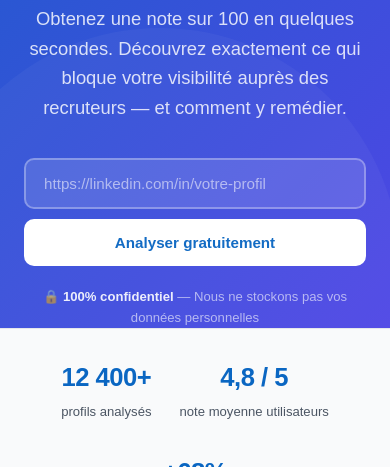
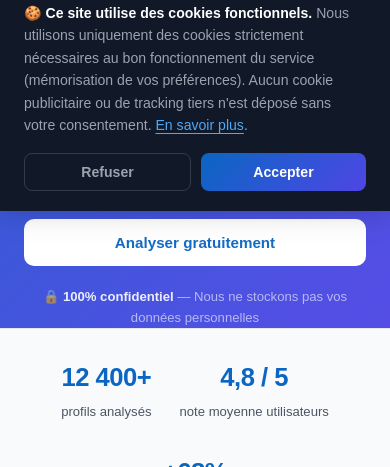
Before and after one commit to Botlings/Optinkedin, a plain HTML site: page index.html in a window 390 px wide. Shown: the part 633-1100 px from the top of the page. Drawn offline with Linux system fonts and the light colour scheme.

Commit message:
feat: add RGPD cookie consent banner with localStorage persistence — index.html (#6)

````diff
--- a/index.html
+++ b/index.html
@@ -3,9 +3,14 @@
 <head>
   <meta charset="UTF-8" />
   <meta name="viewport" content="width=device-width, initial-scale=1.0" />
-  <!-- CSP restrictive : pas de JS inline, pas de ressources externes non listées -->
+  <!--
+    CSP mise à jour : script-src 'unsafe-inline' ajouté pour permettre le JS
+    inline du bandeau RGPD (site statique sans bundler — pas de nonce disponible).
+    Tous les autres directives restent restrictives.
+  -->
   <meta http-equiv="Content-Security-Policy" content="
     default-src 'none';
+    script-src 'unsafe-inline';
     style-src 'unsafe-inline' https://fonts.googleapis.com;
     font-src https://fonts.gstatic.com;
     img-src 'self';
@@ -18,14 +23,8 @@
   <meta http-equiv="Permissions-Policy" content="camera=(), microphone=(), geolocation=()" />
   <title>OptinkedIn — Évaluez et optimisez votre profil LinkedIn</title>
   <meta name="description" content="Obtenez une note sur 100 pour votre profil LinkedIn et des recommandations IA personnalisées pour attirer plus de recruteurs." />
-  <!-- Intégrité de sous-ressource sur la connexion Google Fonts (preconnect) -->
   <link rel="preconnect" href="https://fonts.googleapis.com" crossorigin />
   <link rel="preconnect" href="https://fonts.gstatic.com" crossorigin />
-  <!--
-    SRI non applicable sur une feuille de style chargée dynamiquement par Google Fonts
-    (le hash change à chaque variante demandée) — le blocage CSP suffit : seul
-    fonts.googleapis.com et fonts.gstatic.com sont autorisés en style/font.
-  -->
   <link href="https://fonts.googleapis.com/css2?family=Plus+Jakarta+Sans:wght@400;500;600;700;800&display=swap" rel="stylesheet" />
   <style>
     /* ─── Reset & Base ─────────────────────────────────────────────── */
@@ -89,6 +88,11 @@
       50%       { transform: translateY(-10px) rotate(-3deg); }
     }
 
+    @keyframes slideUpBanner {
+      from { transform: translateY(100%); opacity: 0; }
+      to   { transform: translateY(0);    opacity: 1; }
+    }
+
     /* ─── Layout helpers ───────────────────────────────────────────── */
     .container {
       max-width: var(--max-width);
@@ -957,6 +961,117 @@
       color: var(--white);
     }
 
+    /* ─── COOKIE BANNER ─────────────────────────────────────────────── */
+    #cookie-banner {
+      position: fixed;
+      bottom: 0; left: 0; right: 0;
+      z-index: 9999;
+      background: var(--gray-900);
+      border-top: 1px solid rgba(255,255,255,0.10);
+      padding: 20px 24px;
+      animation: slideUpBanner 0.4s cubic-bezier(0.16, 1, 0.3, 1) both;
+      /* S'assure que le bandeau ne soit pas masqué par d'autres éléments fixed */
+      box-shadow: 0 -4px 32px rgba(0,0,0,0.25);
+    }
+
+    /* Quand le bandeau est masqué via JS */
+    #cookie-banner[hidden] {
+      display: none;
+    }
+
+    .cookie-banner-inner {
+      max-width: var(--max-width);
+      margin: 0 auto;
+      display: flex;
+      align-items: center;
+      justify-content: space-between;
+      gap: 24px;
+      flex-wrap: wrap;
+    }
+
+    .cookie-banner-text {
+      flex: 1;
+      min-width: 260px;
+    }
+
+    .cookie-banner-text p {
+      font-size: 0.88rem;
+      color: var(--gray-400);
+      line-height: 1.6;```
+    }
+
+    .cookie-banner-text p strong {
+      color: var(--white);
+      font-weight: 700;
+    }
+
+    .cookie-banner-text a {
+      color: var(--blue-light);
+      text-decoration: underline;
+      text-underline-offset: 3px;
+      transition: color 0.2s;
+    }
+
+    .cookie-banner-text a:hover {
+      color: var(--white);
+    }
+
+    .cookie-banner-actions {
+      display: flex;
+      gap: 10px;
+      flex-shrink: 0;
+      flex-wrap: wrap;
+    }
+
+    .cookie-btn-accept {
+      background: var(--gradient-hero);
+      color: var(--white);
+      border: none;
+      padding: 10px 22px;
+      border-radius: 8px;
+      font-family: inherit;
+      font-size: 0.88rem;
+      font-weight: 700;
+      cursor: pointer;
+      transition: opacity 0.2s, transform 0.2s;
+      white-space: nowrap;
+    }
+
+    .cookie-btn-accept:hover {
+      opacity: 0.9;
+      transform: translateY(-1px);
+    }
+
+    .cookie-btn-accept:focus-visible {
+      outline: 2px solid var(--blue-light);
+      outline-offset: 3px;
+    }
+
+    .cookie-btn-decline {
+      background: transparent;
+      color: var(--gray-400);
+      border: 1px solid rgba(255,255,255,0.15);
+      padding: 10px 22px;
+      border-radius: 8px;
+      font-family: inherit;
+      font-size: 0.88rem;
+      font-weight: 600;
+      cursor: pointer;
+      transition: color 0.2s, border-color 0.2s, transform 0.2s;
+      white-space: nowrap;
+    }
+
+    .cookie-btn-decline:hover {
+      color: var(--white);
+      border-color: rgba(255,255,255,0.35);
+      transform: translateY(-1px);
+    }
+
+    .cookie-btn-decline:focus-visible {
+      outline: 2px solid var(--blue-light);
+      outline-offset: 3px;
+    }
+
     /* ─── RESPONSIVE ────────────────────────────────────────────────── */
     @media (max-width: 768px) {
       .hero-inner {
@@ -1033,6 +1148,22 @@
         flex-direction: column;
         align-items: center;
         padding: 0 16px;
+      }
+
+      .cookie-banner-inner {
+        flex-direction: column;
+        align-items: flex-start;
+        gap: 16px;
+      }
+
+      .cookie-banner-actions {
+        width: 100%;
+      }
+
+      .cookie-btn-accept,
+      .cookie-btn-decline {
+        flex: 1;
+        text-align: center;
       }
     }
 
@@ -1079,7 +1210,6 @@
           <p class="hero-sub">
             Obtenez une note sur 100 en quelques secondes. Découvrez exactement ce qui bloque votre visibilité auprès des recruteurs — et comment y remédier.
           </p>
-          <!-- form-action 'self' dans la CSP garantit que la soumission ne peut cibler qu'une origine identique -->
           <form class="hero-form" action="#" method="get" novalidate>
             <input
               type="url"
@@ -1279,11 +1409,11 @@
             <li><span class="check">✓</span> Diagnostic de chaque section</li>
             <li><span class="check">✓</span> Identification des points faibles</li>
             <li><span class="check">✓</span> Résultats en 30 secondes</li>
-            <li><span class="check">✓</span> <strong>Recommandations rédigées par l'IA</strong></li>
+            <li><span class="check">✓</span> <strong>Recommandations rédigées par l'IA</strong></li></li>
             <li><span class="check">✓</span> <strong>Suggestions de mots-clés sectoriels</strong></li>
             <li><span class="check">✓</span> <strong>Exemples de phrases optimisées</strong></li>
           </ul>
-          <a href="#hero" class="btn-featured">Obtenir mes recommandations IA →</a>
+          <a href="https://buy.stripe.com/7sYfZh520gyXem39rh6sw00" target="_blank" rel="noopener noreferrer" class="btn-featured">Obtenir mes recommandations IA →</a>
         </div>
 
       </div>
@@ -1351,7 +1481,6 @@
     <div class="container">
       <h2 class="cta-final-title">Prêt à savoir ce que les recruteurs voient vraiment ?</h2>
       <p class="cta-final-sub">Analysez votre profil LinkedIn gratuitement en 30 secondes. Aucune inscription, aucune carte bancaire requise.</p>
-      <!-- form-action 'self' dans la CSP garantit que la soumission ne peut cibler qu'une origine identique -->
       <form class="cta-final-form" action="#" method="get" novalidate>
         <input
           type="url"
@@ -1421,5 +1550,80 @@
     </div>
   </footer>
 
+  <!-- ─── BANDEAU RGPD / COOKIES ────────────────────────────────────── -->
+  <!--
+    Le bandeau est rendu visible par défaut (pas d'attribut hidden).
+    Le script ci-dessous le masque immédiatement si un choix est déjà
+    enregistré en localStorage, évitant tout flash visible au chargement.
+  -->
+  <div
+    id="cookie-banner"
+    role="region"
+    aria-label="Gestion des cookies"
+    aria-live="polite"
+  >
+    <div class="cookie-banner-inner">
+      <div class="cookie-banner-text">
+        <p>
+          <strong>🍪 Ce site utilise des cookies fonctionnels.</strong>
+          Nous utilisons uniquement des cookies strictement nécessaires au bon
+          fonctionnement du service (mémorisation de vos préférences). Aucun
+          cookie publicitaire ou de tracking tiers n'est déposé sans votre consentement.
+          <a href="#" rel="noopener noreferrer">En savoir plus</a>.
+        </p>
+      </div>
+      <div class="cookie-banner-actions">
+        <button class="cookie-btn-decline" id="cookie-btn-decline" type="button">
+          Refuser
+        </button>
+        <button class="cookie-btn-accept" id="cookie-btn-accept" type="button">
+          Accepter
+        </button>
+      </div>
+    </div>
+  </div>
+
+  <script>
+    (function () {
+      var STORAGE_KEY = 'optinkedin_cookie_consent';
+      var banner = document.getElementById('cookie-banner');
+      var btnAccept = document.getElementById('cookie-btn-accept');
+      var btnDecline = document.getElementById('cookie-btn-decline');
+
+      // Masque instantanément le bandeau si un choix a déjà été enregistré,
+      // avant tout rendu, pour éviter le flash au rechargement.
+      var existingChoice = localStorage.getItem(STORAGE_KEY);
+      if (existingChoice !== null) {
+        banner.hidden = true;
+      }
+
+      function dismissBanner(choice) {
+        try {
+          localStorage.setItem(STORAGE_KEY, choice);
+        } catch (e) {
+          // localStorage indisponible (navigation privée restrictive) : on
+          // masque quand même le bandeau pour cette session.
+        }
+        banner.hidden = true;
+      }
+
+      btnAccept.addEventListener('click', function () {
+        dismissBanner('accepted');
+      });
+
+      btnDecline.addEventListener('click', function () {
+        dismissBanner('declined');
+      });
+
+      // Fermeture au clavier : Échap referme le bandeau avec "declined"
+      // si celui-ci est visible, pour rester accessible sans souris.
+      document.addEventListener('keydown', function (e) {
+        if (e.key === 'Escape' && !banner.hidden) {
+          dismissBanner('declined');
+        }
+      });
+    })();
+  </script>
+
 </body>
 </html>
````
